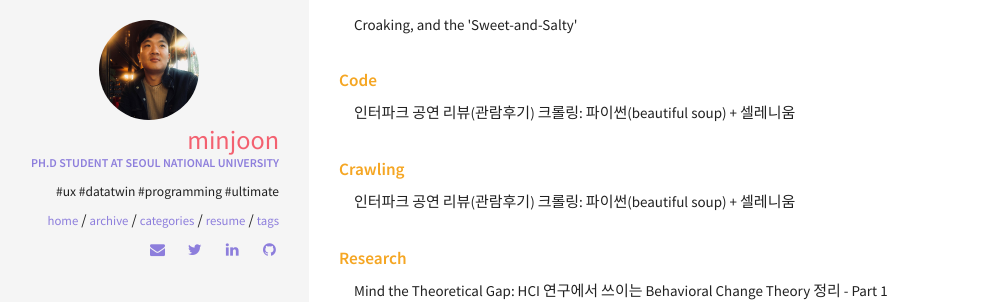
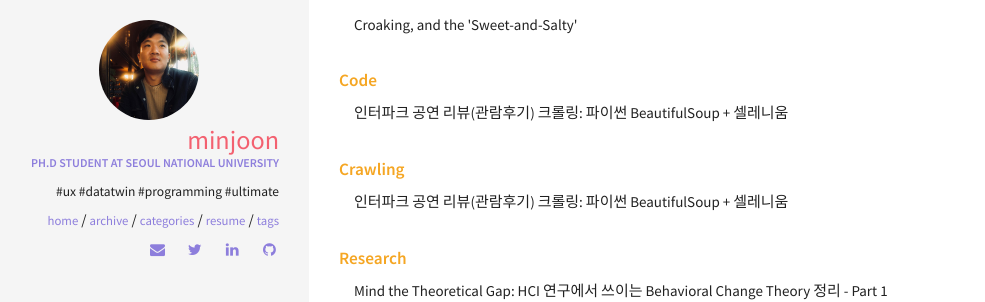
Before and after one commit to minjoonkim/minjoonkim.github.io, a Jekyll site: the page built from categories/index.html, in a window 1280 px wide. Shown: the part 269-571 px from the top of the page, without its empty margins (11-996 px from the left). Built offline with Jekyll 4.4.1, drawn with Linux system fonts in a browser that asks for light colours.

Commit message:
title change

```diff
--- a/_posts/2019-03-28-interpark-crawler.md
+++ b/_posts/2019-03-28-interpark-crawler.md
@@ -1,6 +1,6 @@
 ---
 layout: post
-title: 인터파크 공연 리뷰(관람후기) 크롤링&#58; 파이썬(beautiful soup) + 셀레니움
+title: 인터파크 공연 리뷰(관람후기) 크롤링&#58; 파이썬 BeautifulSoup + 셀레니움
 excerpt: "최근 연구실 프로젝트를 진행하면서 인터파크에 있는 공연 리뷰를 크롤링해야하는 일이 있었다. 검색을 잘못한건지, 내가 필요로 했던 솔루션을 찾지 못해서 헤매다가 직접 코딩한 부분을 정리해보고자 한다. 여러 공연 리뷰 데이터를 긁는데는 성공했으나 케바케로 완벽히(?) 안되는 경향이 있다. 크롤링이 완벽하게 되지는 않지만, 일단 첫번째 버전을 공유하는 차원에서 포스트를 작성한다"
 categories: [code, crawling]
 comments: true
```
